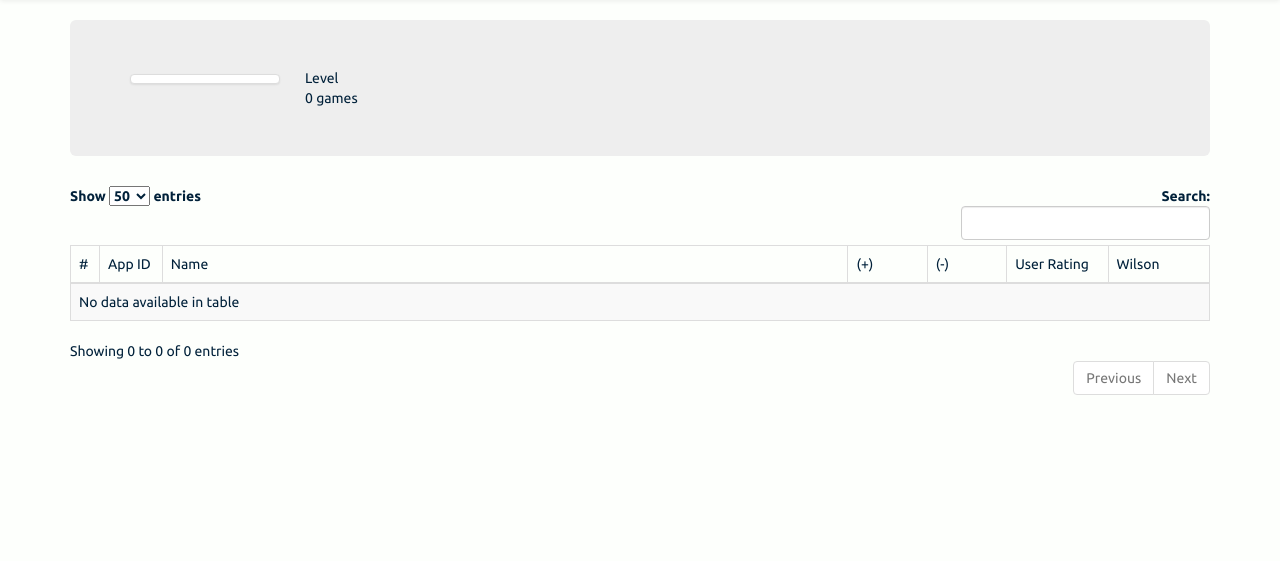
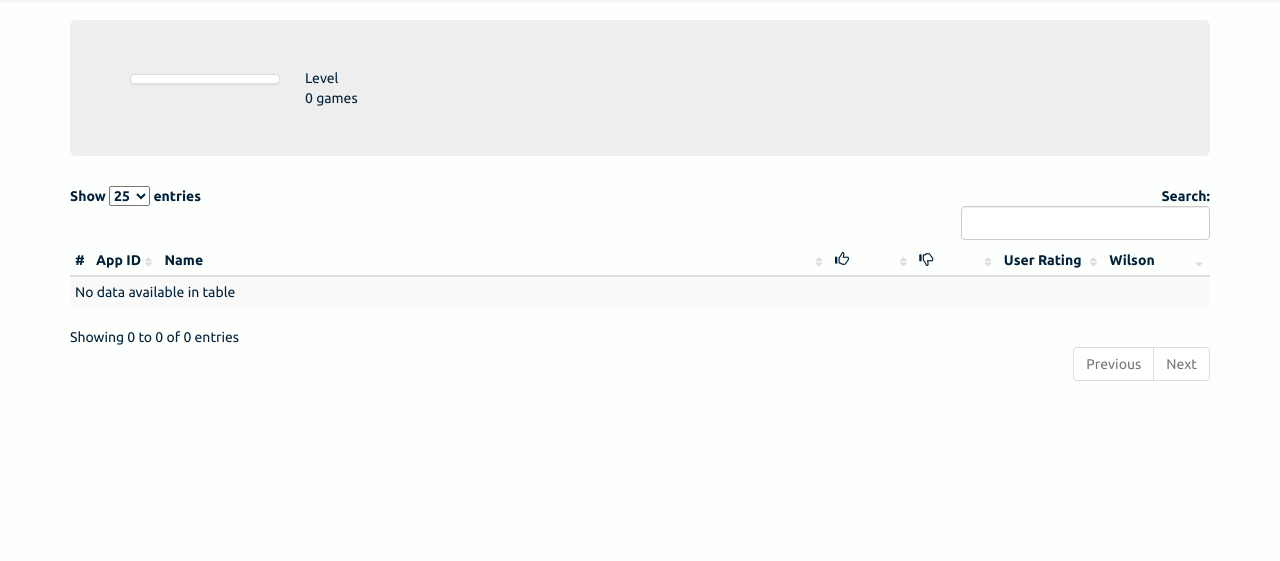
Before and after one commit to casperchia/steamGameRatings2, a Django app: template SGRapp/templates/SGRapp/results.html in a window 1280 px wide. Shown: the part 50-611 px from the top of the page. Run offline with Django 3.2, Linux system fonts and the light colour scheme; the template is opened without the code that fills it, so the values that code supplies are empty; some libraries are stand-ins or nearby versions.

Commit message:
Add table sort icons

```diff
--- a/SGRapp/static/css/base.css
+++ b/SGRapp/static/css/base.css
@@ -151,3 +151,31 @@ code {
 .col-neg {
   color: #D73B37;
 }
+
+table.dataTable thead th {
+    position: relative;
+    background-image: none !important;
+}
+
+table.dataTable thead th.sorting:after,
+table.dataTable thead th.sorting_asc:after,
+table.dataTable thead th.sorting_desc:after {
+    position: absolute;
+    top: 8px;
+    right: 8px;
+    display: block;
+    font-family: FontAwesome;
+}
+
+table.dataTable thead th.sorting:after {
+    content: "\f0dc";
+    color: #ddd;
+    font-size: 0.8em;
+    padding-top: 0.12em;
+}
+table.dataTable thead th.sorting_asc:after {
+    content: "\f0de";
+}
+table.dataTable thead th.sorting_desc:after {
+    content: "\f0dd";
+}
--- a/SGRapp/templates/SGRapp/results.html
+++ b/SGRapp/templates/SGRapp/results.html
@@ -5,6 +5,8 @@
     <!-- <link rel="stylesheet" type="text/css" href="//cdn.datatables.net/1.10.7/css/jquery.dataTables.css"> -->
     <!-- <link rel="stylesheet" type="text/css" href="//netdna.bootstrapcdn.com/bootstrap/3.0.3/css/bootstrap.min.css"> -->
     <!-- <link rel="stylesheet" type="text/css" href="//cdn.datatables.net/plug-ins/1.10.7/integration/bootstrap/3/dataTables.bootstrap.css"> -->
+
+    <link rel="stylesheet" href="//maxcdn.bootstrapcdn.com/font-awesome/4.3.0/css/font-awesome.min.css">
 
     <!-- jQuery -->
     <script type="text/javascript" charset="utf8" src="//code.jquery.com/jquery-1.10.2.min.js"></script>
@@ -30,9 +32,9 @@
                 {"width": "110px"},
                 {"width": "110px"}
             ],
-            "pageLength": 50,
+            "pageLength": 25,
             "lengthMenu": [ [10, 25, 50, -1], [10, 25, 50, "All"] ],
-            "order": [[6, 'desc'], [5, 'desc']]
+            "order": [[6, 'desc']]
         } );
 
         t.on( 'order.dt search.dt', function () {
@@ -69,16 +71,16 @@
 
 
     <div class="container">
-    <table id="gamesTable" class="table table-striped table-bordered" cellspacing="0" width="100%">
+    <table id="gamesTable" class="table table-striped table-condensed table-hover" cellspacing="0" width="100%">
         <thead>
             <tr>
-                <td>#</td>
-                <td>App ID</td>
-                <td>Name</td>
-                <td>(+)</td>
-                <td>(-)</td>
-                <td>User Rating</td>
-                <td>Wilson</td>
+                <th>#</th>
+                <th>App ID</th>
+                <th>Name</th>
+                <th><span class="glyphicon glyphicon-thumbs-up" aria-hidden="true"></span></th>
+                <th><span class="glyphicon glyphicon-thumbs-down" aria-hidden="true"></span></th>
+                <th>User Rating</th>
+                <th>Wilson</th>
             </tr>
         </thead>
         <tbody>
```
